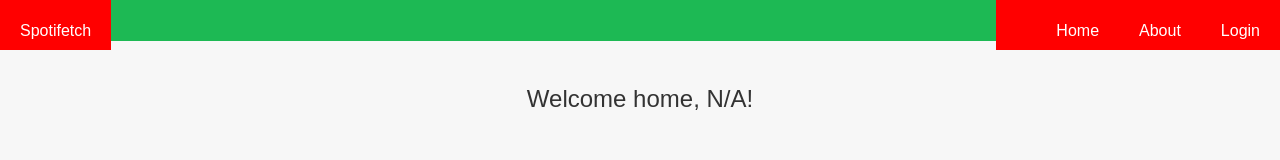
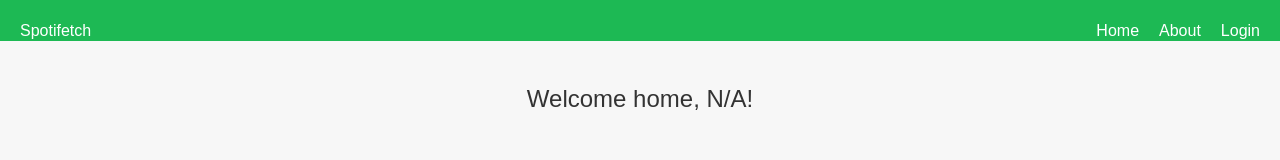
Before and after one commit to husseinhareb/spotifetch, a React (Create React App) app in the folder frontend/: page / in a window 1280 px wide. Shown: the top 160 px of the page. Built offline with nearby package versions, Linux system fonts and the light colour scheme; no server answers.

Commit message:
fix navbar listing

```diff
--- a/frontend/src/components/Navbar/Navbar.tsx
+++ b/frontend/src/components/Navbar/Navbar.tsx
@@ -12,7 +12,6 @@ const Navbar: React.FC = () => {
   const setCountry = useSetCountry();
   const setProduct = useSetProduct();
 
-  // Adding profile image and username selectors
   const username = useUsername();
   const profileImage = useProfileImage();
 
@@ -30,7 +29,7 @@ const Navbar: React.FC = () => {
         const userInfo = await response.json();
         setUsername(userInfo.display_name);
         setEmail(userInfo.email);
-        setProfileImage(userInfo.images && userInfo.images.length > 0 ? userInfo.images[1].url : null);
+        setProfileImage(userInfo.images?.[1]?.url || null);
         setCountry(userInfo.country);
         setProduct(userInfo.product);
         setIsLoggedIn(true);
--- a/frontend/src/components/Navbar/Styles/style.tsx
+++ b/frontend/src/components/Navbar/Styles/style.tsx
@@ -1,38 +1,44 @@
-// Navbar/Styles/style.ts
 import styled from "styled-components";
 
-// Styled components for consistent layout
+// Styled Nav container with consistent alignment
 export const Nav = styled.nav`
   background-color: #1db954;
   display: flex;
-  height:41px;
+  height: 41px;
   justify-content: space-between;
   align-items: center;
+  padding: 0 20px; /* Add padding to provide some space */
 `;
 
+// Title container with white text
 export const Title = styled.div`
   color: white;
-  background-color: red;
 `;
 
+// Navigation list with horizontal layout
 export const NavList = styled.ul`
   list-style: none;
   display: flex;
-  background-color: red;
   align-items: center;
+  margin: 0;
+  padding: 0;
 `;
 
+// Each item in the navigation bar
 export const NavItem = styled.li`
   display: flex;
   align-items: center;
+  margin-left: 20px; /* Space between items */
 `;
 
-// Unified NavButton for all navigation interactions
+// Styled button for navigation interactions
 export const NavButton = styled.button`
   color: white;
   background: none;
   border: none;
   cursor: pointer;
+  padding: 0;
+  height: 100%; /* Ensure button fills the height of the navbar */
   display: flex;
   align-items: center;
   justify-content: center;
@@ -40,11 +46,11 @@ export const NavButton = styled.button`
 
   &:hover {
     text-decoration: underline;
-    background-color: rgba(255, 255, 255, 0.1);
+    background-color: rgba(255, 255, 255, 0.1); /* Subtle hover effect */
   }
 `;
 
-// Styled component for the profile picture
+// Styled component for profile picture
 export const ProfileThumbnail = styled.img`
   border-radius: 50%;
   width: 32px;
```
